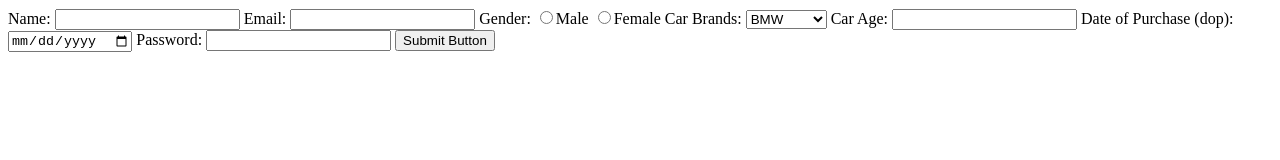
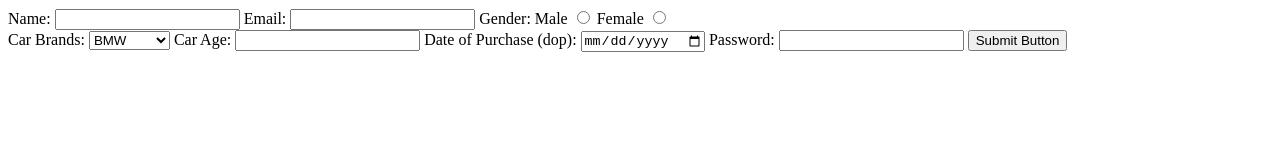
Before and after one commit to acciojob/car-insurance-form-sriramulagopi, a website: page main.html in a window 1280 px wide. Drawn offline with Linux system fonts and the light colour scheme.

Commit message:
created a submission

```diff
--- a/main.html
+++ b/main.html
@@ -13,9 +13,11 @@
 		<input type="text" id="name" required>
 		<label for="email">Email:</label>
 		<input type="email" id="email" required>
-		<label for="gender">Gender:</label>
-		<input type="radio" name="gender" id="gender">Male
-		<input type="radio" name="gender" id="gender">Female
+		<label>Gender:</label>
+		<label for="gender_M">Male</label>
+		<input type="radio" name="gender" id="gender_M">
+		<label for=gender_F>Female</label>
+		<input type="radio" name="gender" id="gender_F"><br>
 		<label for="cars">Car Brands:</label>
 		<select name="car_name" id="cars">
 			<option value="bmw">BMW</option>
```
